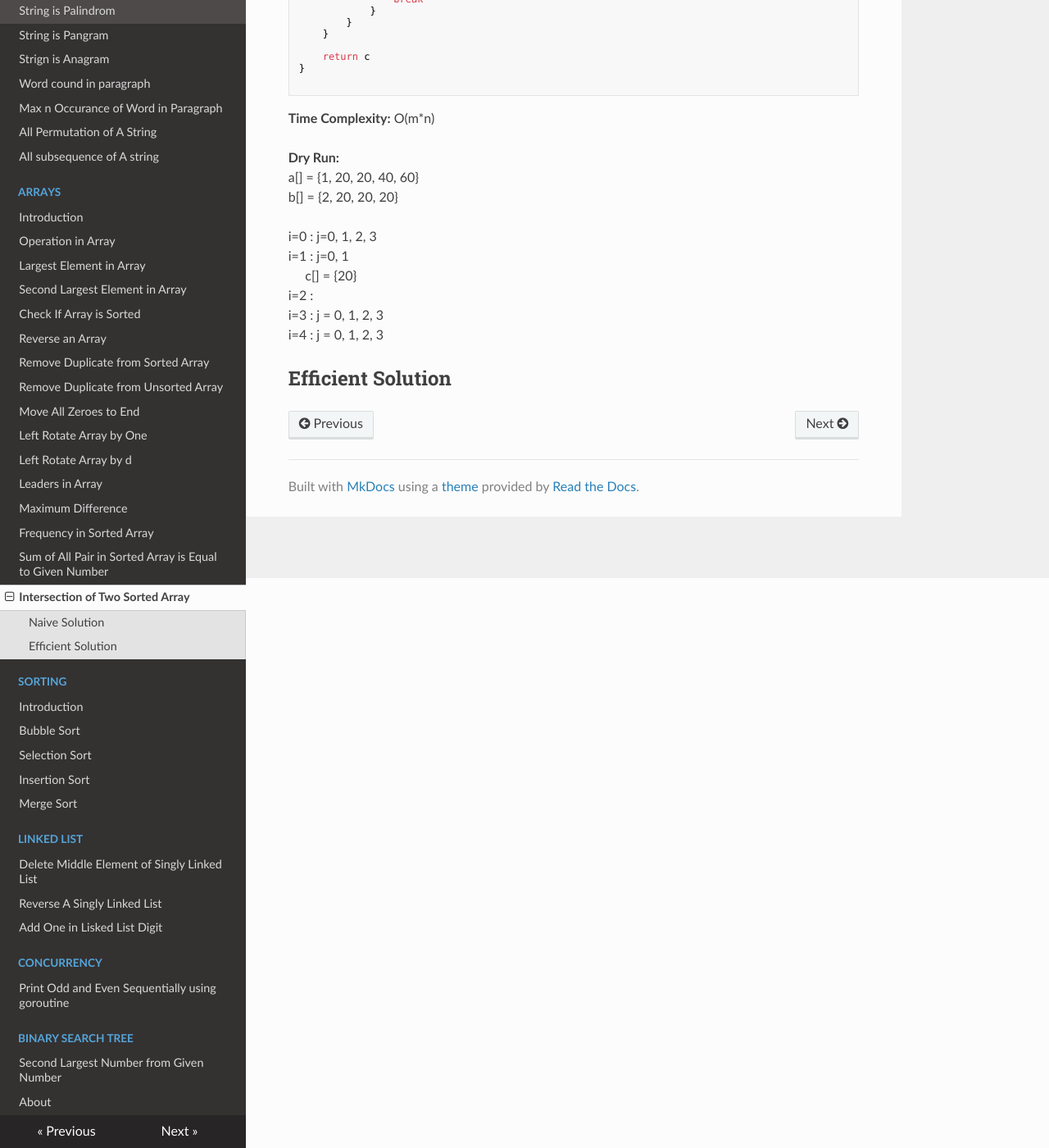
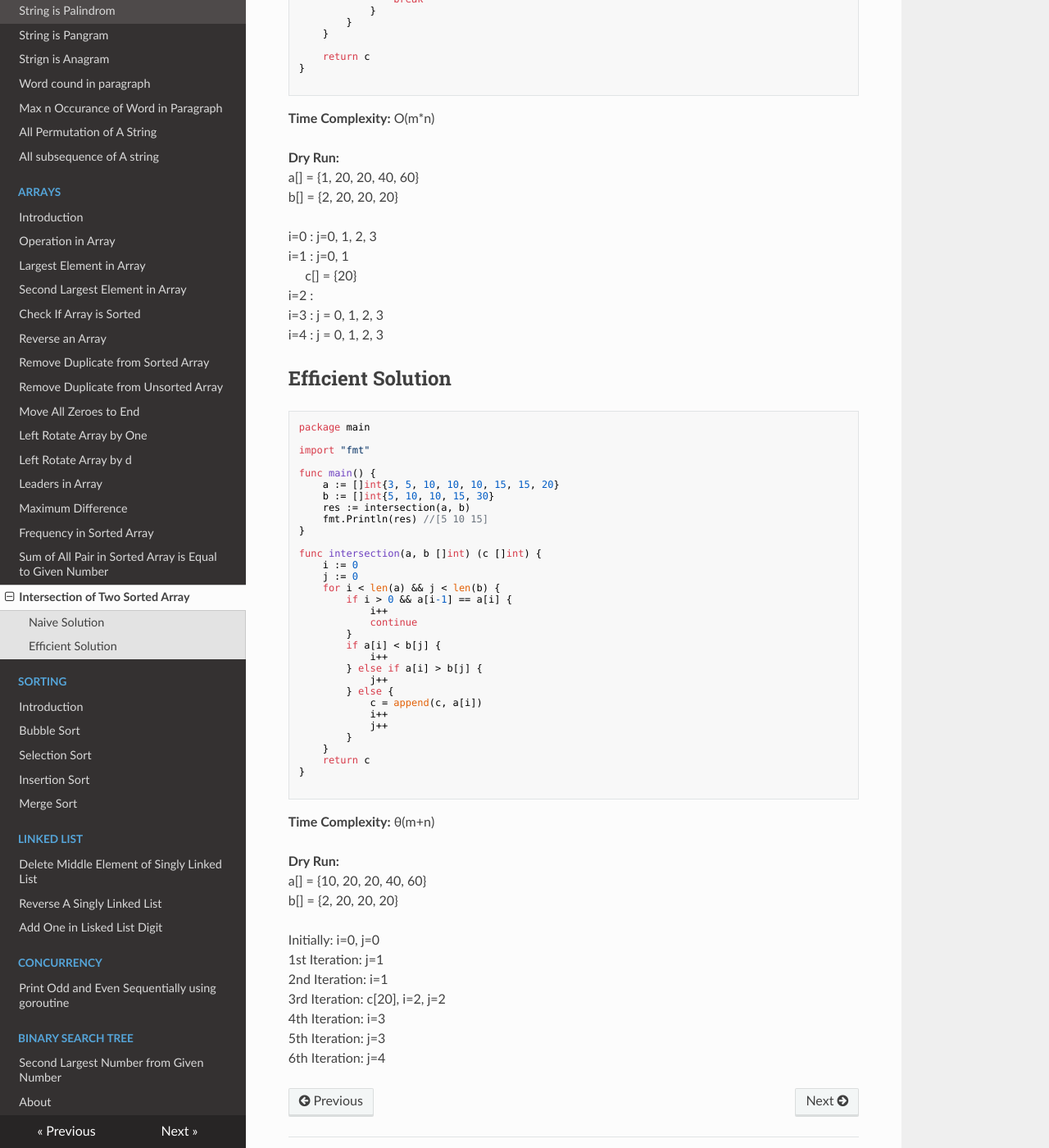
Before and after one commit to prithvipal/golang-dsa, an MkDocs documentation site: the page built from docs/array/intersection_of_two_sorted_array.md, in a window 1280 px wide and 1400 px high, scrolled down 695 px. Shown: the whole window at 82% size. Built offline with MkDocs 1.6.1, drawn with Linux system fonts in a browser that asks for light colours; nearby versions of some CDN libraries.

Commit message:
efficient approach for intersection of two sorted array

````diff
--- a/docs/array/intersection_of_two_sorted_array.md
+++ b/docs/array/intersection_of_two_sorted_array.md
@@ -54,3 +54,52 @@ i=3 : j = 0, 1, 2, 3 </br>
 i=4 : j = 0, 1, 2, 3 </br>
 
 ## Efficient Solution
+
+```golang
+package main
+
+import "fmt"
+
+func main() {
+	a := []int{3, 5, 10, 10, 10, 15, 15, 20}
+	b := []int{5, 10, 10, 15, 30}
+	res := intersection(a, b)
+	fmt.Println(res) //[5 10 15]
+}
+
+func intersection(a, b []int) (c []int) {
+	i := 0
+	j := 0
+	for i < len(a) && j < len(b) {
+		if i > 0 && a[i-1] == a[i] {
+			i++
+			continue
+		}
+		if a[i] < b[j] {
+			i++
+		} else if a[i] > b[j] {
+			j++
+		} else {
+			c = append(c, a[i])
+			i++
+			j++
+		}
+	}
+	return c
+}
+
+```
+
+**Time Complexity:** &theta;(m+n) </br>
+
+**Dry Run:** </br>
+a[] = {10, 20, 20, 40, 60} </br>
+b[] = {2, 20, 20, 20} </br>
+
+Initially: i=0, j=0 </br>
+1st Iteration: j=1 </br>
+2nd Iteration: i=1 </br>
+3rd Iteration: c[20], i=2, j=2 </br>
+4th Iteration: i=3 </br>
+5th Iteration: j=3 </br>
+6th Iteration: j=4 </br>
````
